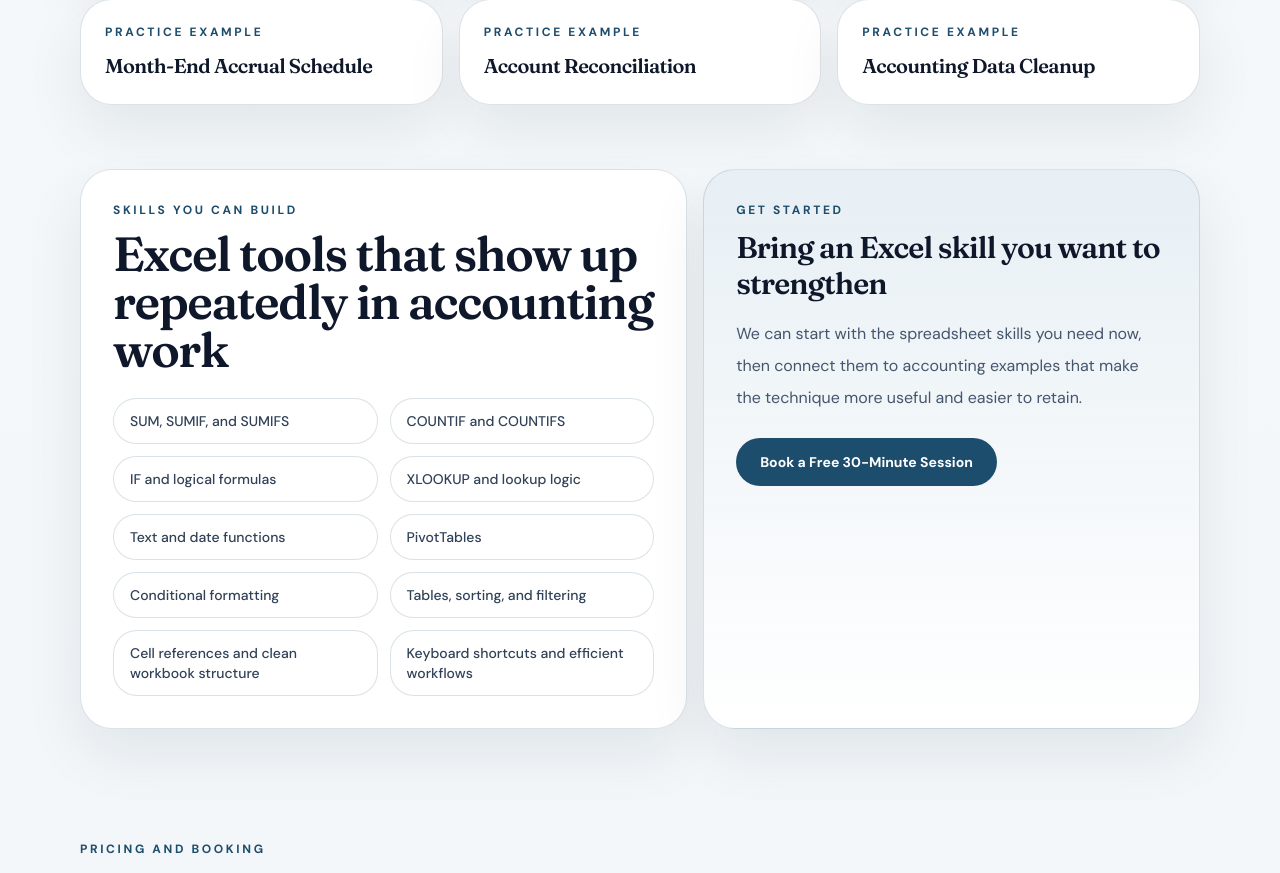
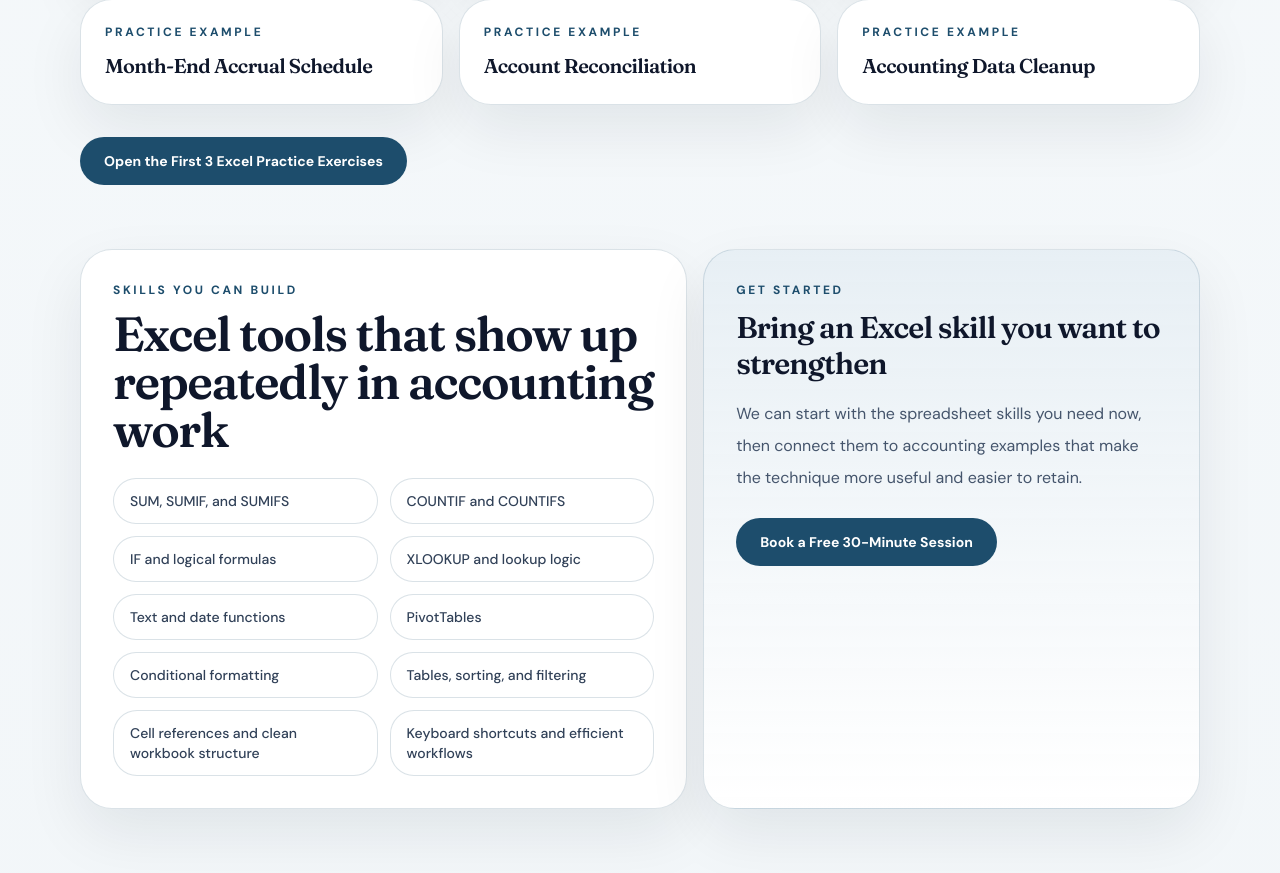
Before and after one commit to ryansoccer21-oss/accounting-made-simple, a Next.js app: page /excel-tutor in a window 1280 px wide. Shown: the part 1700-2573 px from the top of the page. Built offline with nearby package versions, Linux system fonts and the light colour scheme.

Commit message:
Link Excel tutoring page to practice exercises

```diff
--- a/app/excel-tutor/page.js
+++ b/app/excel-tutor/page.js
@@ -1,3 +1,4 @@
+import Link from "next/link";
 import CtaBand from "../../components/cta-band";
 import PageHero from "../../components/page-hero";
 import PricingBooking from "../../components/pricing-booking";
@@ -63,6 +64,9 @@ export default function ExcelTutorPage() {
             </article>
           ))}
         </div>
+        <div className="mt-8 flex">
+          <Link className="cta-primary" href="/excel-practice">Open the First 3 Excel Practice Exercises</Link>
+        </div>
       </section>
 
       <section className="site-shell pb-12">
```
